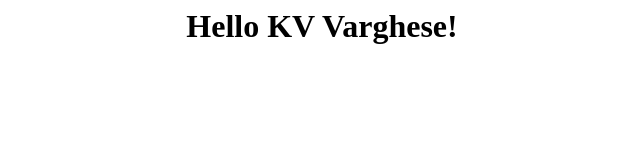
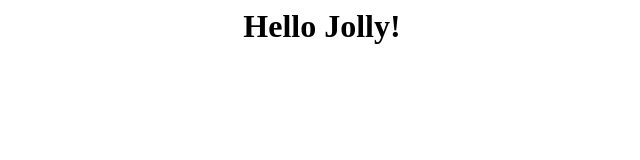
Before and after one commit to hrushikeshpotbhare/aws-code-deploy, a plain HTML site: page index.html in a window 1280 px wide. Shown: the whole page, without its empty margins (318-958 px from the left). Drawn offline with Linux system fonts and the light colour scheme.

Commit message:
Update index.html

```diff
--- a/index.html
+++ b/index.html
@@ -4,7 +4,7 @@
   </head>
   <body>
    <center><h1>
-  Hello KV Varghese!
+  Hello Jolly!
    </h1></center>
      </body>
 </html>
```
